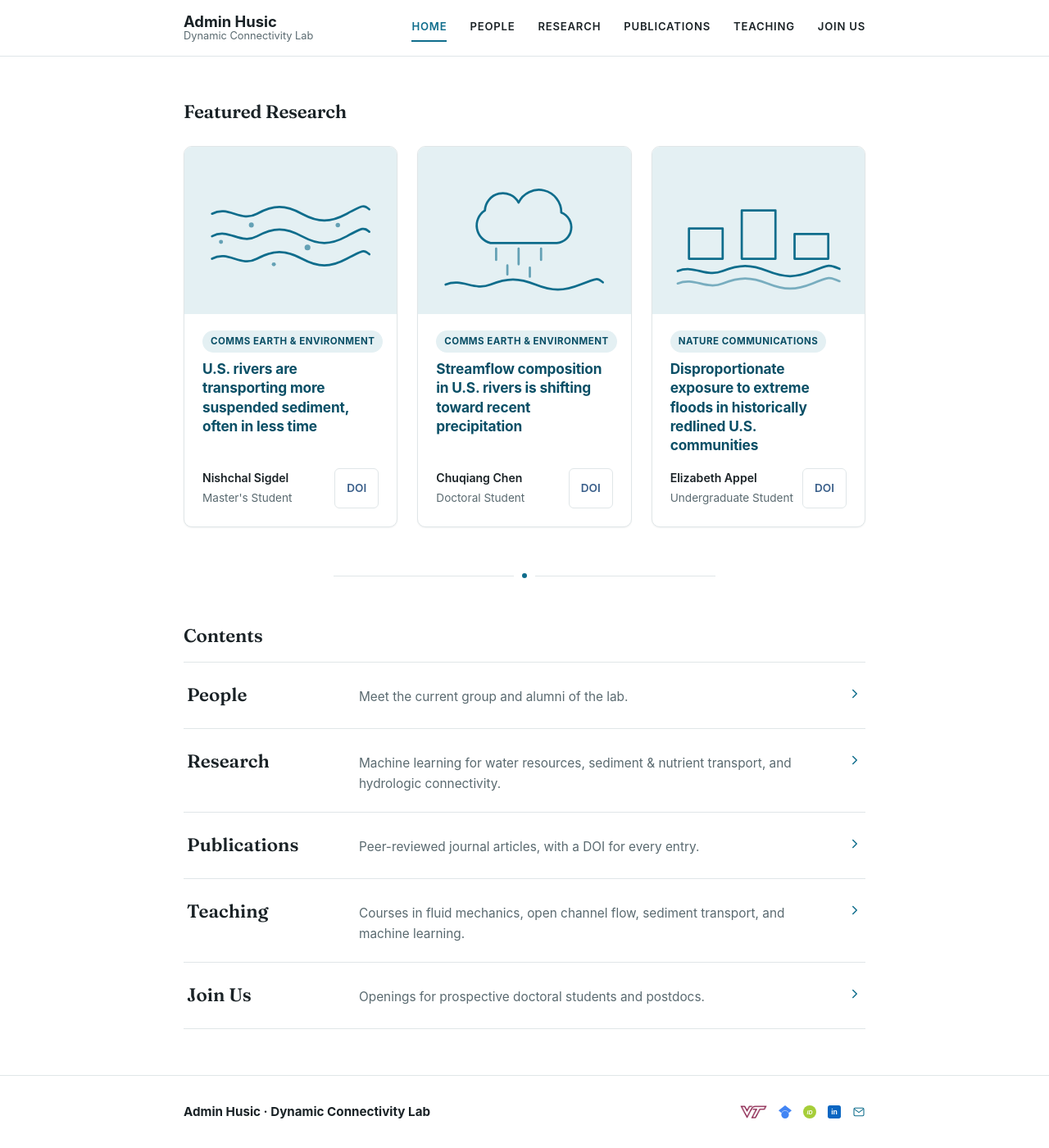
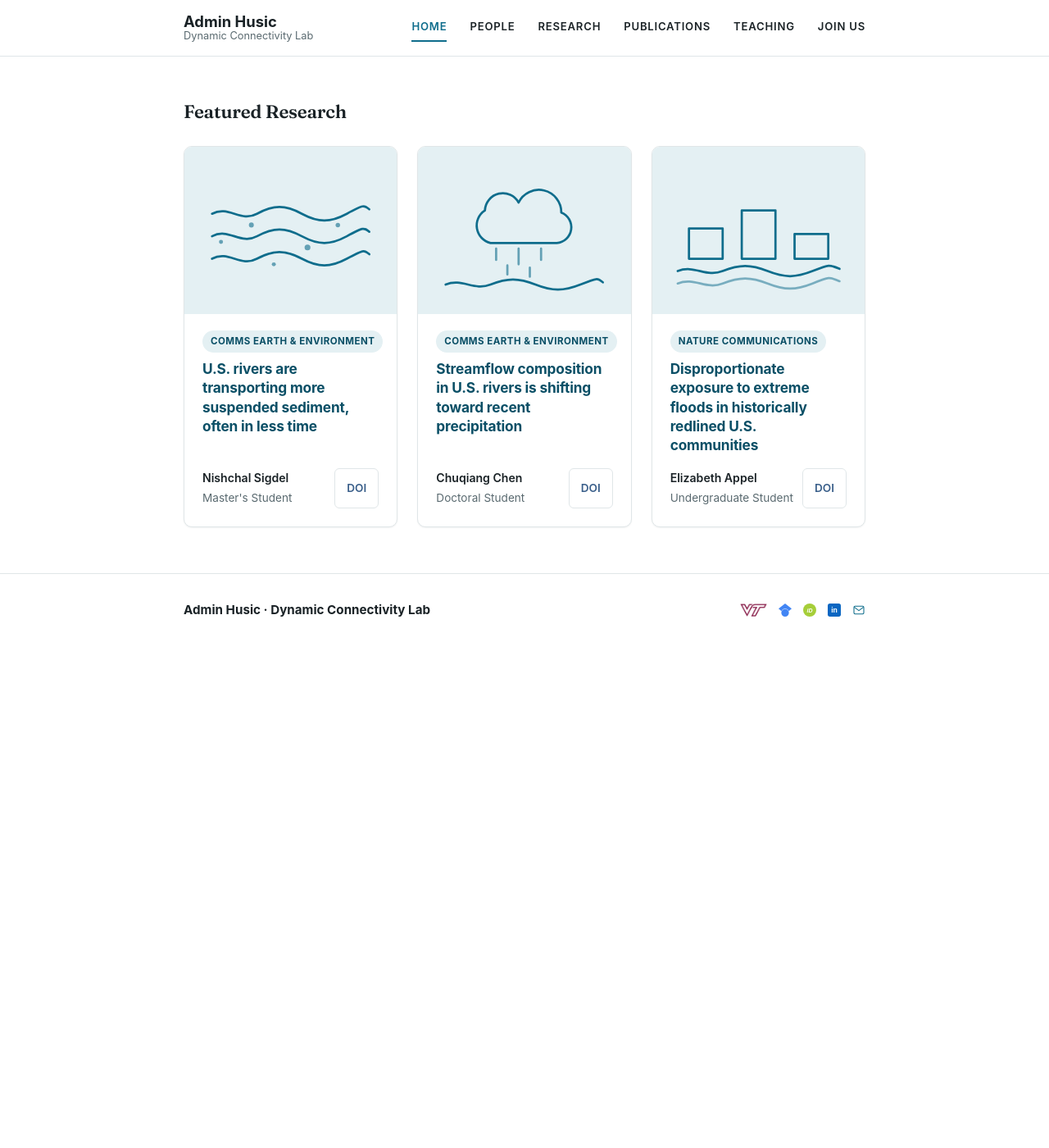
Before and after one commit to adminhusic/adminhusic.github.io, a Jekyll site: the page built from index.md, in a window 1280 px wide and 1400 px high, scrolled down 709 px. Shown: the whole window at 82% size. Built offline with Jekyll 4.4.1, drawn with Linux system fonts in a browser that asks for light colours; after the commit the page ends 1498 px from its top, so only the background shows below that.

Commit message:
Remove the Contents list from the Home page
The header nav already links to People, Research, Publications, Teaching
and Join Us, so the homepage's table of contents restated the navigation
rather than adding to it. Drops the section, its preceding divider, and
the now-unused .contents-* rules (including their reduced-motion block).
No other page referenced those classes.

```diff
--- a/assets/css/style.css
+++ b/assets/css/style.css
@@ -57,9 +57,6 @@ a:hover { text-decoration: underline; }
 a:focus-visible, button:focus-visible, summary:focus-visible {
   outline: 2px solid var(--color-accent-strong);
   outline-offset: 2px;
-}
-@media (prefers-reduced-motion: reduce) {
-  .contents-title, .contents-arrow { transition-duration: 0.01ms; }
 }
 .skip-link {
   position: absolute;
@@ -565,45 +562,6 @@ main.page { min-height: 50vh; }
 }
 
 /* ---------------------------------------------------------------- */
-/* Contents list (homepage site-map, styled as a journal contents page) */
-/* ---------------------------------------------------------------- */
-.contents-list { list-style: none; margin: 0; padding: 0; }
-.contents-item {
-  border-bottom: 1px solid var(--color-border);
-}
-.contents-item:first-child { border-top: 1px solid var(--color-border); }
-.contents-link {
-  display: flex;
-  align-items: baseline;
-  gap: 20px;
-  padding: 22px 4px;
-  color: var(--color-text);
-}
-.contents-link:hover { text-decoration: none; }
-.contents-link:hover .contents-title { color: var(--color-accent-strong); }
-.contents-title {
-  font-family: var(--font-display);
-  font-size: 1.4rem;
-  font-weight: 600;
-  flex-shrink: 0;
-  width: 190px;
-  transition: color 0.15s;
-}
-.contents-desc { color: var(--color-text-muted); font-size: 0.96rem; flex: 1; }
-.contents-arrow {
-  color: var(--color-accent);
-  flex-shrink: 0;
-  transform: translateX(0);
-  transition: transform 0.15s;
-}
-.contents-link:hover .contents-arrow { transform: translateX(4px); }
-
-@media (max-width: 640px) {
-  .contents-link { flex-wrap: wrap; gap: 4px 20px; padding: 18px 4px; }
-  .contents-title { width: 100%; }
-}
-
-/* ---------------------------------------------------------------- */
 /* Feature row + area rows (Research page: one featured area, then a  */
 /* quiet icon-led list for the rest — not a repeated card grid)       */
 /* ---------------------------------------------------------------- */
--- a/index.md
+++ b/index.md
@@ -132,46 +132,3 @@ image: /assets/img/husic-headshot.jpg
     </li>
   </ul>
 </div>
-
-<div class="divider"><span class="divider__mark"></span></div>
-
-<div class="section">
-  <h2 class="section-title">Contents</h2>
-  <ul class="contents-list">
-    <li class="contents-item">
-      <a class="contents-link" href="{{ '/people/' | relative_url }}">
-        <span class="contents-title">People</span>
-        <span class="contents-desc">Meet the current group and alumni of the lab.</span>
-        <svg class="icon icon--sm contents-arrow" viewBox="0 0 24 24" fill="none" stroke="currentColor" stroke-width="2" stroke-linecap="round" stroke-linejoin="round" aria-hidden="true"><path d="M9 6l6 6-6 6"/></svg>
-      </a>
-    </li>
-    <li class="contents-item">
-      <a class="contents-link" href="{{ '/research/' | relative_url }}">
-        <span class="contents-title">Research</span>
-        <span class="contents-desc">Machine learning for water resources, sediment &amp; nutrient transport, and hydrologic connectivity.</span>
-        <svg class="icon icon--sm contents-arrow" viewBox="0 0 24 24" fill="none" stroke="currentColor" stroke-width="2" stroke-linecap="round" stroke-linejoin="round" aria-hidden="true"><path d="M9 6l6 6-6 6"/></svg>
-      </a>
-    </li>
-    <li class="contents-item">
-      <a class="contents-link" href="{{ '/publications/' | relative_url }}">
-        <span class="contents-title">Publications</span>
-        <span class="contents-desc">Peer-reviewed journal articles, with a DOI for every entry.</span>
-        <svg class="icon icon--sm contents-arrow" viewBox="0 0 24 24" fill="none" stroke="currentColor" stroke-width="2" stroke-linecap="round" stroke-linejoin="round" aria-hidden="true"><path d="M9 6l6 6-6 6"/></svg>
-      </a>
-    </li>
-    <li class="contents-item">
-      <a class="contents-link" href="{{ '/teaching/' | relative_url }}">
-        <span class="contents-title">Teaching</span>
-        <span class="contents-desc">Courses in fluid mechanics, open channel flow, sediment transport, and machine learning.</span>
-        <svg class="icon icon--sm contents-arrow" viewBox="0 0 24 24" fill="none" stroke="currentColor" stroke-width="2" stroke-linecap="round" stroke-linejoin="round" aria-hidden="true"><path d="M9 6l6 6-6 6"/></svg>
-      </a>
-    </li>
-    <li class="contents-item">
-      <a class="contents-link" href="{{ '/join-us/' | relative_url }}">
-        <span class="contents-title">Join Us</span>
-        <span class="contents-desc">Openings for prospective doctoral students and postdocs.</span>
-        <svg class="icon icon--sm contents-arrow" viewBox="0 0 24 24" fill="none" stroke="currentColor" stroke-width="2" stroke-linecap="round" stroke-linejoin="round" aria-hidden="true"><path d="M9 6l6 6-6 6"/></svg>
-      </a>
-    </li>
-  </ul>
-</div>
```
